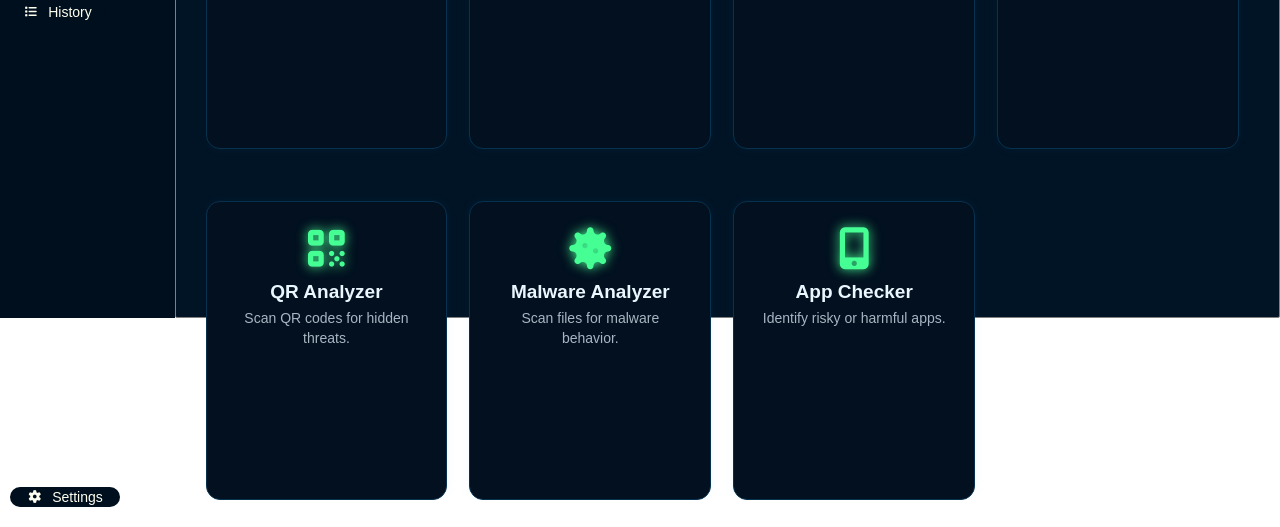
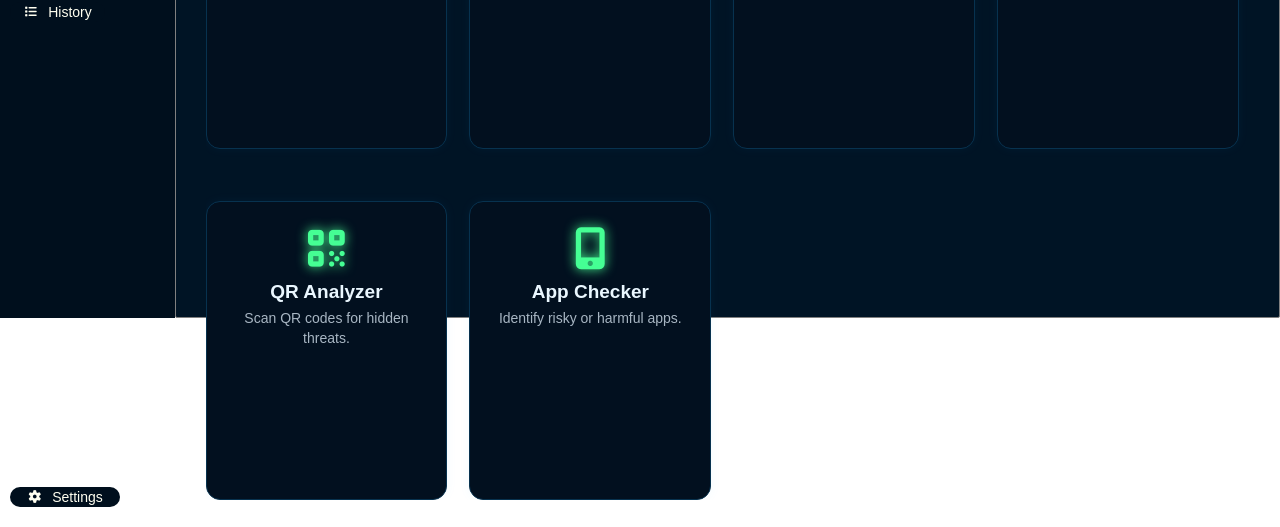
Before and after one commit to shagunraghav79/cyber_ai, a plain HTML site: page frontend/tools.html in a window 1280 px wide. Shown: the part 273-800 px from the top of the page. Drawn offline with Linux system fonts and the light colour scheme.

Commit message:
added some content

```diff
--- a/frontend/tools.html
+++ b/frontend/tools.html
@@ -85,16 +85,11 @@
                 <p>Scan QR codes for hidden threats.</p>
                 </div>
 
-                 <div class="tool-card">
-                 <i class="fa-solid fa-virus"></i>
-                 <h3>Malware Analyzer</h3>
-                <p>Scan files for malware behavior.</p>
-                </div>
 
-                 <div class="tool-card">
+                 <div class="tool-card"><a href="http://127.0.0.1:5500/frontend/tool.app.html">
               <i class="fa-solid fa-mobile-screen-button"></i>
                 <h3>App Checker</h3>
-                <p>Identify risky or harmful apps.</p>
+                <p>Identify risky or harmful apps.</p></a>
                 </div>
 
 
```
